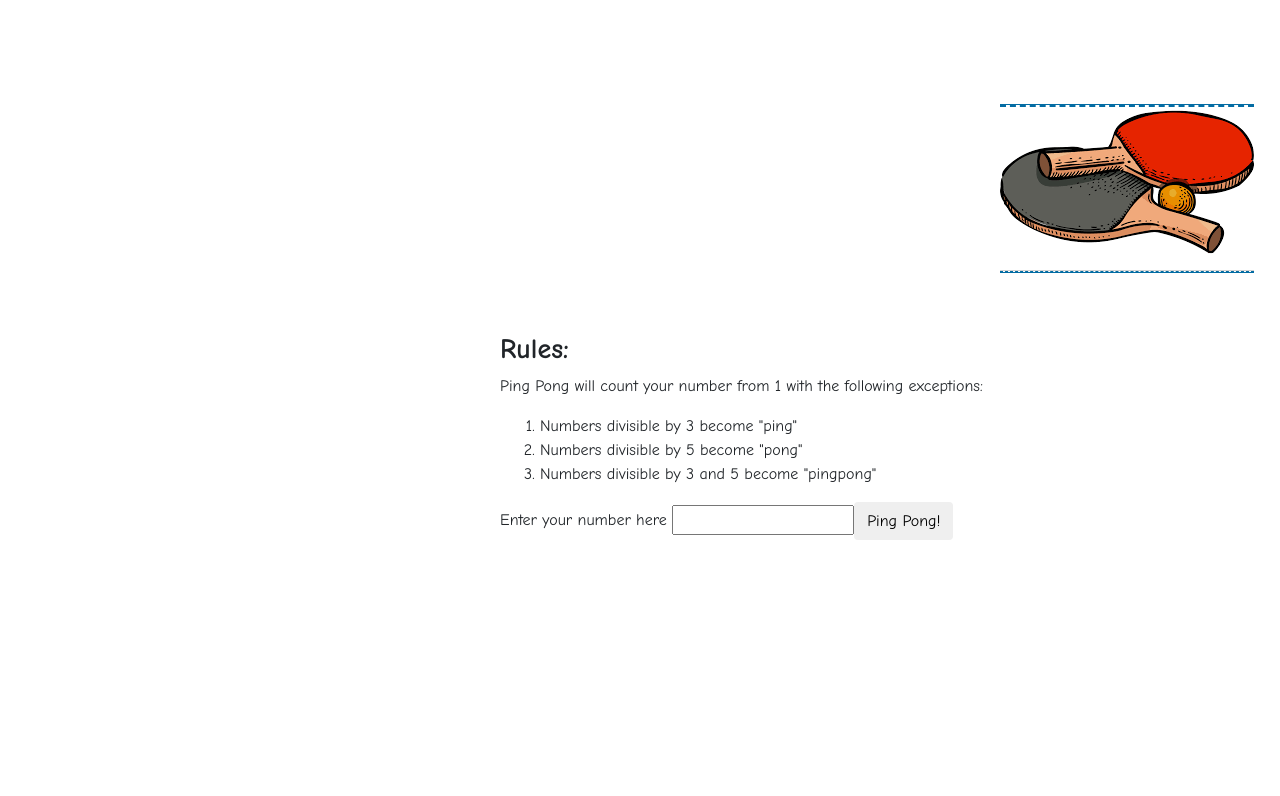
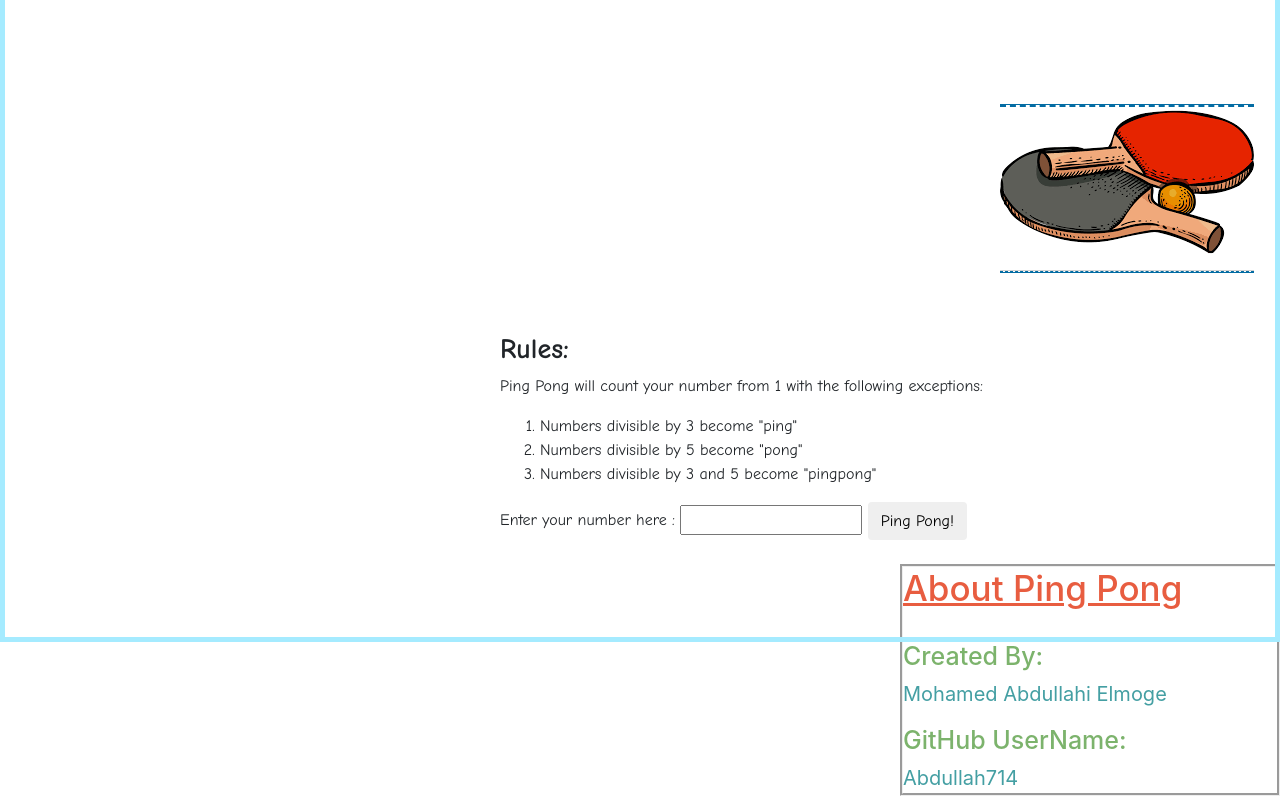
Before and after one commit to Abdullah714/Ping-Pong-Project, a plain HTML site: page index.html in a window 1280 px wide. Shown: the part 158-954 px from the top of the page. Before the commit the page ends 800 px from the top, so only its background shows below. Drawn offline with Linux system fonts and the light colour scheme.

Commit message:
2nd commit

```diff
--- a/css/styles.css
+++ b/css/styles.css
@@ -52,3 +52,44 @@ marquee{
         box-shadow: inset 0 -1px 0 0 #046ca3, inset 0 1px 0 0 #046ca3, 0 1px 0 0 #046ca3, 0 -1px 0 0 #046ca3;
 	margin-bottom: 1px;
 }
+
+h4{
+  font-size: 35px;
+  color: #E85D40;
+}
+
+h5,h6{
+  font-size: 25px;
+  color: #7CB36C;
+}
+
+.name,h7{
+  font-size: 20px;
+  color: #449FA3;
+}
+
+#about{
+  border-top-style: groove;
+  border-left-style:groove;
+  border-bottom-style:groove;
+  border-right-style:groove;
+  margin-left: 900px;
+}
+
+#top, #bottom, #left, #right {
+	background: #a5ebff;
+	position: fixed;
+	}
+	#left, #right {
+		top: 0; bottom: 0;
+		width: 5px;
+		}
+		#left { left: 0; }
+		#right { right: 0; }
+
+	#top, #bottom {
+		left: 0; right: 0;
+		height: 5px;
+		}
+		#top { top: 0; }
+		#bottom { bottom: 0; }
--- a/index.html
+++ b/index.html
@@ -8,12 +8,11 @@
   <link rel="stylesheet" href="css/styles.css" type="text/css">
 </head>
   <body>
-
+<div class="well">
 
   <center>  <h1>
   Ping-Pong </h1>
- </center>
-
+</center>
 <img id="img" src="img/download.png">  </img>
 
     <div class="section1"> <marquee  behavior="scroll" direction="up">Let's Play ! ! </marquee>
@@ -25,11 +24,22 @@
         <li> Numbers divisible by 3 and 5 become "pingpong" </li>
       </ol>
       <form id = "form-group">
-        <label for="number"> Enter your number here </label>
+        <label for="number"> Enter your number here : </label>
 
-      <input id = "number" type="text"><button type="submit" class="btn"> Ping Pong! </button> </input>
+      <input id = "number" type="text">       <button type="submit" class="btn"> Ping Pong! </button> </input>
         </div>
-
+<br>
+<div id="about">      <h4> <u> About Ping Pong </u></h4>  <br>
+        <h5> Created By: </h5>
+          <p class="name">Mohamed Abdullahi Elmoge  </p>
+        <h6>GitHub UserName: </h6>
+      <h7> Abdullah714 </h7>
+</div>
+<div id="left"></div>
+<div id="right"></div>
+<div id="top"></div>
+<div id="bottom"></div>
+</div>
     </body>
 
 
```
